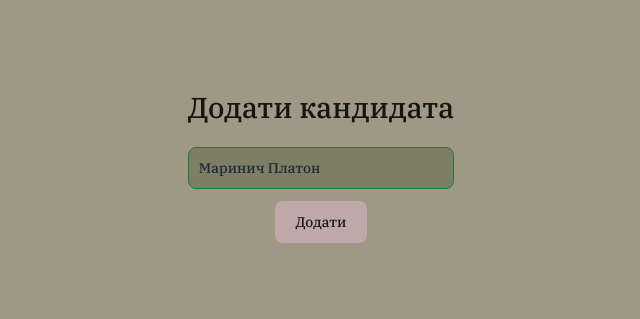
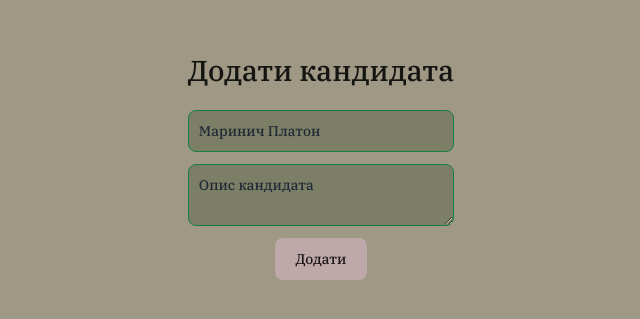
Before and after one commit to payton-ggg/blockchain-voting-system, a React (Vite) app in the folder front/: page /add-candidates in a window 1280 px wide. Shown: the part 247-566 px from the top of the page, without its empty margins (319-959 px from the left). Built offline with nearby package versions, Linux system fonts and the light colour scheme; a web font is replaced by a local one.

Commit message:
фівф

```diff
--- a/front/src/components/AddCandidate.jsx
+++ b/front/src/components/AddCandidate.jsx
@@ -4,7 +4,7 @@ import { errorContext } from "../App";
 
 const AddCandidate = () => {
   const [name, setName] = useState("");
-  const [description, setDescription] = useState("ф");
+  const [description, setDescription] = useState("");
   const { setErrorMessage, setSuccessMessage } = useContext(errorContext);
 
   const handleSubmit = async (e) => {
@@ -31,6 +31,14 @@ const AddCandidate = () => {
         required
       />
 
+      <textarea
+        type="text"
+        placeholder="Опис кандидата"
+        value={description}
+        className="bg-[#7C7F65] border border-green-700 placeholder-gray-800 text-black text-sm rounded-lg block w-full p-2.5 mt-3"
+        onChange={(e) => setDescription(e.target.value)}
+      />
+
       <button
         className="focus:outline-none font-medium rounded-lg text-sm w-full sm:w-auto px-5 py-2.5 text-center mt-3"
         type="submit"
--- a/front/src/components/Vote.jsx
+++ b/front/src/components/Vote.jsx
@@ -1,12 +1,11 @@
-import { useContext, useState } from "react";
+import { useState } from "react";
 import { checkCode, vote } from "../services/api";
-import { errorContext } from "../App";
 
 const Vote = () => {
   const [selectedCandidate, setSelectedCandidate] = useState(null);
   const [uniqueCode, setUniqueCode] = useState("");
-  const { errorMessage, setErrorMessage, successMessage, setSuccessMessage } =
-    useContext(errorContext);
+  const [errorMessage, setErrorMessage] = useState("");
+  const [successMessage, setSuccessMessage] = useState("");
 
   const handleVote = async () => {
     if (!selectedCandidate || !uniqueCode) {
@@ -35,7 +34,7 @@ const Vote = () => {
       <div className="flex gap-10 mt-3">
         <input
           type="text"
-          placeholder="Idetefication"
+          placeholder="Ідентифікаційний код"
           value={uniqueCode}
           onChange={(e) => setUniqueCode(e.target.value)}
           className="bg-[#7C7F65] border border-green-700 placeholder-gray-800 text-black text-sm rounded-lg block w-full p-2.5"
@@ -50,6 +49,7 @@ const Vote = () => {
           className="bg-[#7C7F65] border border-green-700 placeholder-gray-800 text-black text-sm rounded-lg block w-full p-2.5"
           onChange={(e) => setSelectedCandidate(e.target.value)}
         />
+
         <button
           onClick={handleVote}
           className="hover:bg-[#BEA8AA] focus:outline-none font-medium rounded-lg text-sm w-full sm:w-auto px-5 py-2.5 text-center"
--- a/front/src/services/api.jsx
+++ b/front/src/services/api.jsx
@@ -7,8 +7,8 @@ export const getCandidates = async () => {
   return response.data;
 };
 
-export const addCandidate = async (name) => {
-  await axios.post(`${BASE_URL}/candidates`, { name });
+export const addCandidate = async (name, description) => {
+  await axios.post(`${BASE_URL}/candidates`, { name, description });
 };
 
 export const vote = async (candidateId, code) => {
```
Also changed, not shown: 3 other files (tests, documents, lock files or other folders).
